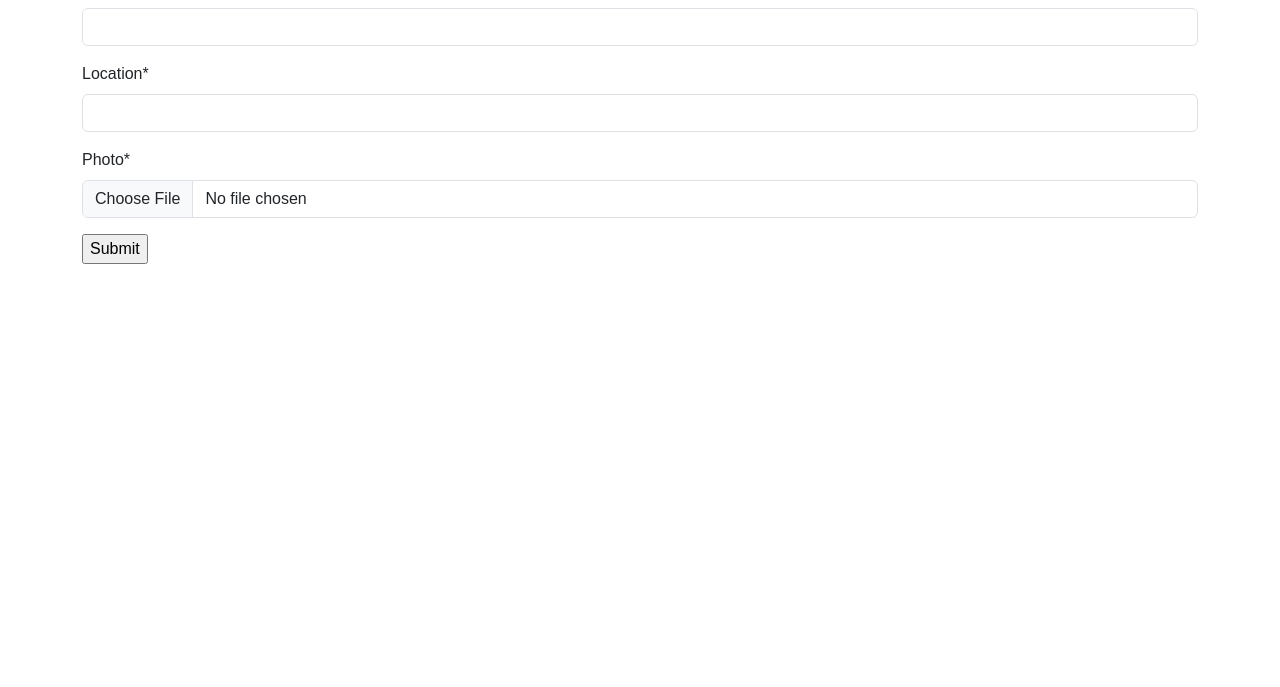
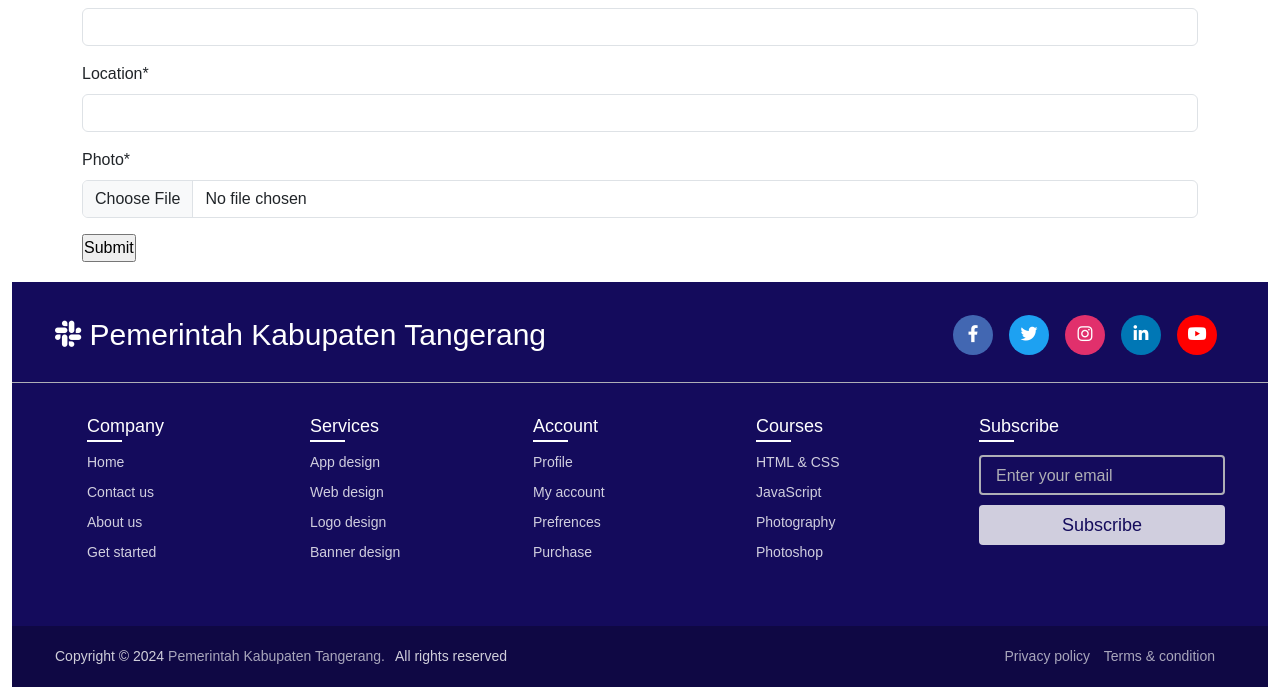
Before and after one commit to fauzhanFARTF/fasos-GIS, a Django app: page /medical_facility/add/ in a window 1280 px wide. Shown: the part 1176-1863 px from the top of the page. Before the commit the page ends 1440 px from the top, so only its background shows below. Run offline with Django 4.2, Linux system fonts and the light colour scheme; data that the repository does not hold is empty; some libraries are stand-ins or nearby versions; some web fonts are replaced.

Commit message:
Create Footer with Template

```diff
--- a/assets/static/custom/css/container-home.css
+++ b/assets/static/custom/css/container-home.css
@@ -1,9 +1,49 @@
 /* CONTAINER HOME */
 
 @import url('https://fonts.cdnfonts.com/css/sofia-sans');
+@import url('https://fonts.googleapis.com/css2?family=Poppins:wght@200;300;400;500;600;700&display=swap');
 
+*{
+    margin: 0;
+    padding: 0;
+    box-sizing: border-box;
+    font-family: 'Sofia Sans', sans-serif;
+}
+body{
+    min-height: 100vh;
+    width: 100%;
+    background: #EEECEB;
+}
+footer{
+    margin-top: 20px;
+    position: relative;
+    background: #140B5C;
+    width: 100%;
+    bottom: 0;
+    left: 0;
+}
+footer::before{
+  content: '';
+  position: absolute;
+  left: 0;
+  top: 100px;
+  height: 1px;
+  width: 100%;
+  background: #AFAFB6;
+}
+footer .content{
+  max-width: 1250px;
+  margin: auto;
+  padding: 30px 40px 40px 40px;
+}
+footer .content .top{
+  display: flex;
+  align-items: center;
+  justify-content: space-between;
+  margin-bottom: 50px;
+}
 #peta {
-    height :600px;
+    height :200px;
 }
 .container {
     padding-top: 30px;
@@ -11,6 +51,207 @@
 .row {
     padding-top: 20px;
 }
-* {
-    font-family: 'Sofia Sans', sans-serif;
+.content .top .logo-details{
+  color: #fff;
+  font-size: 30px;
 }
+.content .top .media-icons{
+  display: flex;
+}
+.content .top .media-icons a{
+  height: 40px;
+  width: 40px;
+  margin: 0 8px;
+  border-radius: 50%;
+  text-align: center;
+  line-height: 40px;
+  color: #fff;
+  font-size: 17px;
+  text-decoration: none;
+  transition: all 0.4s ease;
+}
+.top .media-icons a:nth-child(1){
+  background: #4267B2;
+}
+.top .media-icons a:nth-child(1):hover{
+  color: #4267B2;
+  background: #fff;
+}
+.top .media-icons a:nth-child(2){
+  background: #1DA1F2;
+}
+.top .media-icons a:nth-child(2):hover{
+  color: #1DA1F2;
+  background: #fff;
+}
+.top .media-icons a:nth-child(3){
+  background: #E1306C;
+}
+.top .media-icons a:nth-child(3):hover{
+  color: #E1306C;
+  background: #fff;
+}
+.top .media-icons a:nth-child(4){
+  background: #0077B5;
+}
+.top .media-icons a:nth-child(4):hover{
+  color: #0077B5;
+  background: #fff;
+}
+.top .media-icons a:nth-child(5){
+  background: #FF0000;
+}
+.top .media-icons a:nth-child(5):hover{
+  color: #FF0000;
+  background: #fff;
+}
+footer .content .link-boxes{
+  width: 100%;
+  display: flex;
+  justify-content: space-between;
+}
+footer .content .link-boxes .box{
+  width: calc(100% / 5 - 10px);
+}
+.content .link-boxes .box .link_name{
+  color: #fff;
+  font-size: 18px;
+  font-weight: 400;
+  margin-bottom: 10px;
+  position: relative;
+}
+.link-boxes .box .link_name::before{
+  content: '';
+  position: absolute;
+  left: 0;
+  bottom: -2px;
+  height: 2px;
+  width: 35px;
+  background: #fff;
+}
+.content .link-boxes .box li{
+  margin: 6px 0;
+  list-style: none;
+}
+.content .link-boxes .box li a{
+  color: #fff;
+  font-size: 14px;
+  font-weight: 400;
+  text-decoration: none;
+  opacity: 0.8;
+  transition: all 0.4s ease
+}
+.content .link-boxes .box li a:hover{
+  opacity: 1;
+  text-decoration: underline;
+}
+.content .link-boxes .input-box{
+  margin-right: 55px;
+}
+.link-boxes .input-box input{
+  height: 40px;
+  width: calc(100% + 55px);
+  outline: none;
+  border: 2px solid #AFAFB6;
+  background: #140B5C;
+  border-radius: 4px;
+  padding: 0 15px;
+  font-size: 15px;
+  color: #fff;
+  margin-top: 5px;
+}
+.link-boxes .input-box input::placeholder{
+  color: #AFAFB6;
+  font-size: 16px;
+}
+.link-boxes .input-box input[type="button"]{
+  background: #fff;
+  color: #140B5C;
+  border: none;
+  font-size: 18px;
+  font-weight: 500;
+  margin: 4px 0;
+  opacity: 0.8;
+  cursor: pointer;
+  transition: all 0.4s ease;
+}
+.input-box input[type="button"]:hover{
+  opacity: 1;
+}
+footer .bottom-details{
+  width: 100%;
+  background: #0F0844;
+}
+footer .bottom-details .bottom_text{
+  max-width: 1250px;
+  margin: auto;
+  padding: 20px 40px;
+  display: flex;
+  justify-content: space-between;
+}
+.bottom-details .bottom_text span,
+.bottom-details .bottom_text a{
+  font-size: 14px;
+  font-weight: 300;
+  color: #fff;
+  opacity: 0.8;
+  text-decoration: none;
+}
+.bottom-details .bottom_text a:hover{
+  opacity: 1;
+  text-decoration: underline;
+}
+.bottom-details .bottom_text a{
+  margin-right: 10px;
+}
+@media (max-width: 900px) {
+  footer .content .link-boxes{
+    flex-wrap: wrap;
+  }
+  footer .content .link-boxes .input-box{
+    width: 40%;
+    margin-top: 10px;
+  }
+}
+@media (max-width: 700px){
+  footer{
+    position: relative;
+  }
+  .content .top .logo-details{
+    font-size: 26px;
+  }
+  .content .top .media-icons a{
+    height: 35px;
+    width: 35px;
+    font-size: 14px;
+    line-height: 35px;
+  }
+  footer .content .link-boxes .box{
+    width: calc(100% / 3 - 10px);
+  }
+  footer .content .link-boxes .input-box{
+    width: 60%;
+  }
+  .bottom-details .bottom_text span,
+  .bottom-details .bottom_text a{
+    font-size: 12px;
+  }
+}
+@media (max-width: 520px){
+  footer::before{
+    top: 145px;
+    position: relative;
+  }
+  footer .content .top{
+    flex-direction: column;
+  }
+  .content .top .media-icons{
+    margin-top: 16px;
+  }
+  footer .content .link-boxes .box{
+    width: calc(100% / 2 - 10px);
+  }
+  footer .content .link-boxes .input-box{
+    width: 100%;
+  }
+}
--- a/project/fasosapp/templates/context/base.html
+++ b/project/fasosapp/templates/context/base.html
@@ -27,12 +27,13 @@
     <!-- FONT CDN -->
     <link href="https://fonts.cdnfonts.com/css/sofia-sans" rel="stylesheet">
 
+    <link rel="stylesheet" href="https://cdnjs.cloudflare.com/ajax/libs/font-awesome/5.15.2/css/all.min.css"/>
+
 
   </head>
 
   <body class="container-fluid">
     {% include 'context/navbar.html' %}
-
     <!-- BOOSTRAP CDN
        <script src="https://cdn.jsdelivr.net/npm/bootstrap@5.2.3/dist/js/bootstrap.js"></script>
        <script src="https://cdn.jsdelivr.net/npm/bootstrap@5.2.3/dist/js/bootstrap.bundle.min.js"></script> -->
@@ -65,5 +66,6 @@
       <script src="{% static 'custom/js/map-home.js'%}"></script>
       {% include 'context/map-home.html' %}
 
+    {% include 'context/footer.html' %}
   </body>
 </html>
--- /dev/null
+++ b/project/fasosapp/templates/context/footer.html
@@ -0,0 +1,61 @@
+<footer>
+    <div class="content">
+      <div class="top">
+        <div class="logo-details">
+          <i class="fab fa-slack"></i>
+          <span class="logo_name">Pemerintah Kabupaten Tangerang</span>
+        </div>
+        <div class="media-icons">
+          <a href="#" title="Facebook"><i class="fab fa-facebook-f"></i></a>
+          <a href="#" title="Twitter"><i class="fab fa-twitter"></i></a>
+          <a href="#" title="Instagram"><i class="fab fa-instagram"></i></a>
+          <a href="#" title="Linkedin"><i class="fab fa-linkedin-in"></i></a>
+          <a href="#" title="Youtube"><i class="fab fa-youtube"></i></a>
+        </div>
+      </div>
+      <div class="link-boxes">
+        <ul class="box">
+          <li class="link_name">Company</li>
+          <li><a href="#">Home</a></li>
+          <li><a href="#">Contact us</a></li>
+          <li><a href="#">About us</a></li>
+          <li><a href="#">Get started</a></li>
+        </ul>
+        <ul class="box">
+          <li class="link_name">Services</li>
+          <li><a href="#">App design</a></li>
+          <li><a href="#">Web design</a></li>
+          <li><a href="#">Logo design</a></li>
+          <li><a href="#">Banner design</a></li>
+        </ul>
+        <ul class="box">
+          <li class="link_name">Account</li>
+          <li><a href="#">Profile</a></li>
+          <li><a href="#">My account</a></li>
+          <li><a href="#">Prefrences</a></li>
+          <li><a href="#">Purchase</a></li>
+        </ul>
+        <ul class="box">
+          <li class="link_name">Courses</li>
+          <li><a href="#">HTML & CSS</a></li>
+          <li><a href="#">JavaScript</a></li>
+          <li><a href="#">Photography</a></li>
+          <li><a href="#">Photoshop</a></li>
+        </ul>
+        <ul class="box input-box">
+          <li class="link_name">Subscribe</li>
+          <li><input type="text" placeholder="Enter your email"></li>
+          <li><input type="button" value="Subscribe"></li>
+        </ul>
+      </div>
+    </div>
+    <div class="bottom-details">
+      <div class="bottom_text">
+        <span class="copyright_text">Copyright © 2024 <a href="#">Pemerintah Kabupaten Tangerang.</a>All rights reserved</span>
+        <span class="policy_terms">
+          <a href="#">Privacy policy</a>
+          <a href="#">Terms & condition</a>
+        </span>
+      </div>
+    </div>
+  </footer>
```
